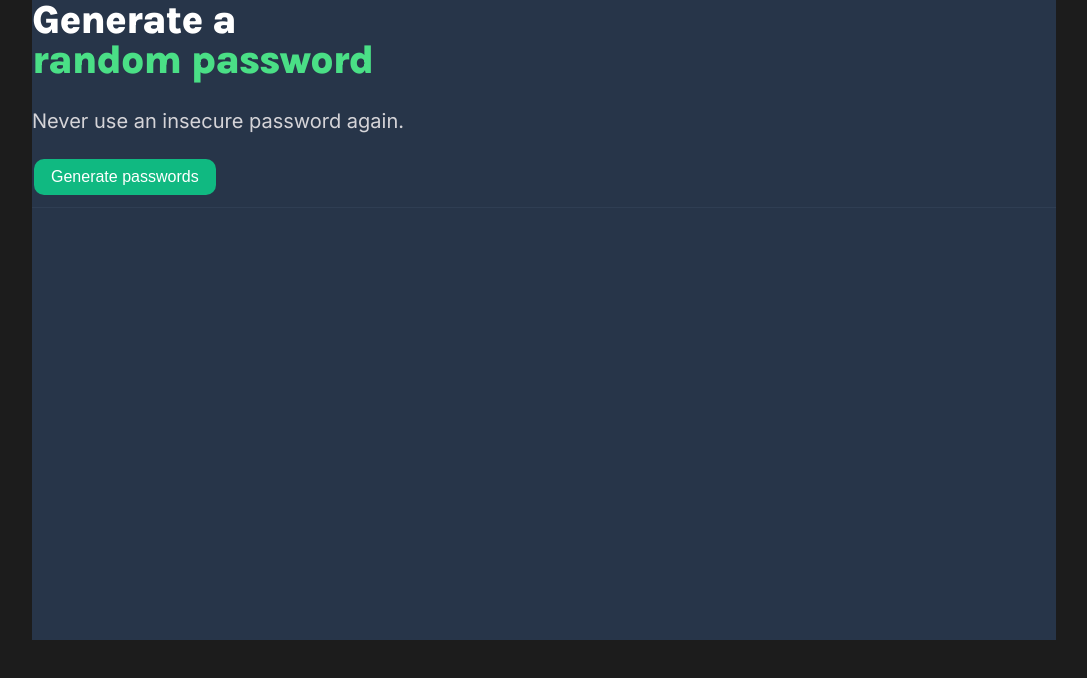
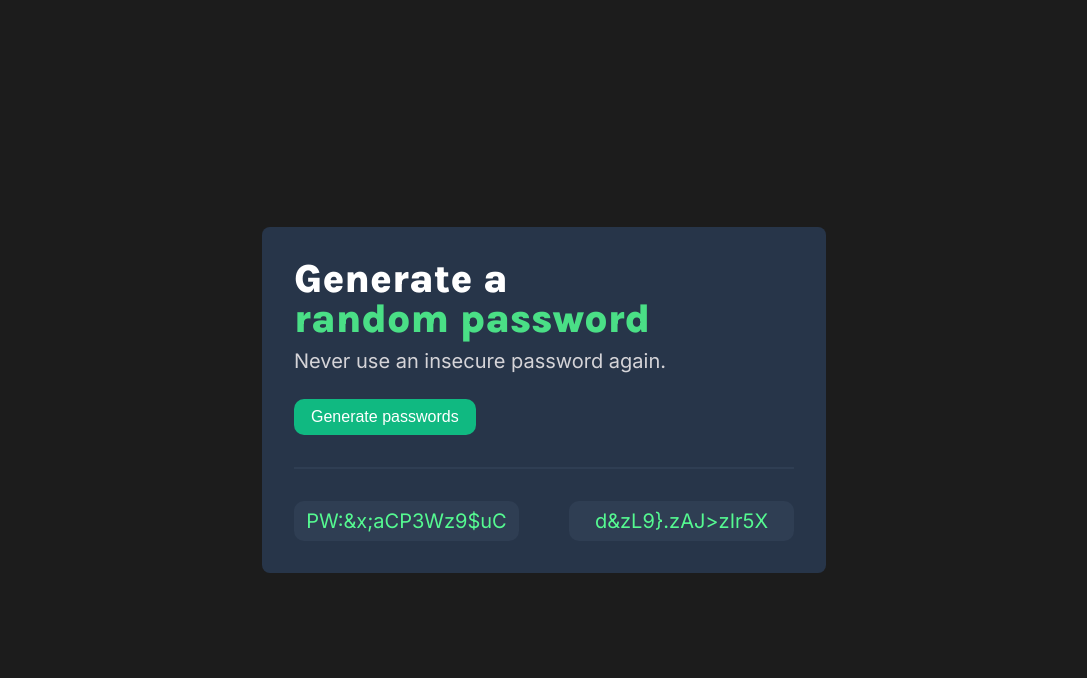
Before and after one commit to DmitriyCode0/password-generator, a plain HTML site: page index.html in a window 1280 px wide. Both pictures are taken after a click on the button "Generate passwords". Shown: the whole page, without its empty margins (96-1183 px from the left). Drawn offline with Linux system fonts and the light colour scheme.

Commit message:
Final commit

```diff
--- a/index.css
+++ b/index.css
@@ -2,28 +2,39 @@
 @import url("https://fonts.googleapis.com/css2?family=Inter:wght@400;500;700&display=swap");
 body {
   margin: 0;
+  /* Make the body fill the whole viewport and use flex for centering */
+  display: flex;
+  justify-content: center;
+  align-items: center;
+  min-height: 100vh;
   background: #1c1c1c;
 }
+
 .container {
+  /* Use flex layout if you want column alignment */
+  display: flex;
+  flex-direction: column;
+
+  /* Center things, but aligned to the left horizontally inside the container */
+  align-items: flex-start;
+
+  /* Provide width constraints and padding so it looks like a card */
+  width: 80%;
+  max-width: 500px;
+  padding: 2rem;
   margin: auto;
+
   background-color: #273549;
-  display: block;
-  justify-content: center;
-  align-items: center;
-  height: 80%;
-  width: 80%;
+  border-radius: 8px;
 }
 
 h1 {
-  color: fff;
-  font-family: Karla;
+  color: #fff;
+  font-family: "Karla", sans-serif;
   font-size: 40px;
   font-weight: 800;
   line-height: 40px;
-  letter-spacing: -0.025em;
-  text-align: left;
-  text-underline-position: from-font;
-  text-decoration-skip-ink: none;
+  margin: 0 0 0.5rem; /* give some spacing beneath the heading */
 }
 
 .h1-green {
@@ -32,33 +43,51 @@ h1 {
 }
 
 p {
-  font-family: Inter;
+  font-family: "Inter", sans-serif;
   font-size: 20px;
-  font-weight: 400;
   line-height: 28px;
-  text-align: left;
-  text-underline-position: from-font;
-  text-decoration-skip-ink: none;
-
   color: #d5d4d8;
+  margin-top: 0;
+  margin-bottom: 1.5rem;
 }
 
 button {
   background-color: #10b981;
   border: none;
-  color: fff;
+  color: #fff;
   padding: 9px 17px;
-  text-align: center;
-  text-decoration: none;
-  display: inline-block;
   font-size: 16px;
-  margin: 4px 2px;
+  border-radius: 10px;
   cursor: pointer;
-  border-radius: 10px;
 }
 
 .line-separator {
+  width: 100%;
+  margin: 2rem 0;
   border: none;
-  height: 1px;
+  height: 2px;
   background-color: #2f3e53;
 }
+
+.passwords-container {
+  width: 100%;
+  display: flex;
+  justify-content: space-between;
+}
+
+.password-container {
+  display: flex;
+  justify-content: center;
+  align-items: center;
+  background-color: #2f3e53;
+  height: 40px;
+  width: 45%;
+  border-radius: 10px;
+  /* If you want these side-by-side, put them in a flex container or inline-block */
+}
+
+#password-text1,
+#password-text2 {
+  margin: auto;
+  color: #55f991;
+}
--- a/index.html
+++ b/index.html
@@ -8,8 +8,16 @@
       <p>Never use an insecure password again.</p>
       <button onclick="generatePasswords()">Generate passwords</button>
       <hr class="line-separator" />
-      <div class="password-container"></div>
-      <script src="index.js"></script>
+      <div class="passwords-container">
+        <div class="password-container">
+          <p id="password-text1"></p>
+        </div>
+        <div class="password-container">
+          <p id="password-text2"></p>
+        </div>
+      </div>
+
+      <script src="/index.js"></script>
     </div>
   </body>
 </html>
--- a/index.js
+++ b/index.js
@@ -92,4 +92,20 @@ const characters = [
   "/",
 ];
 
-function generatePasswords() {}
+let passwordText1 = document.getElementById("password-text1");
+let passwordText2 = document.getElementById("password-text2");
+function randomCharacter() {
+  return characters[Math.floor(Math.random() * characters.length)];
+}
+
+// password length 15 symbols
+function generatePasswords() {
+  let password1 = "";
+  let password2 = "";
+  for (let i = 0; i < 16; i++) {
+    password1 += randomCharacter();
+    password2 += randomCharacter();
+  }
+  passwordText1.textContent = password1;
+  passwordText2.textContent = password2;
+}
```
